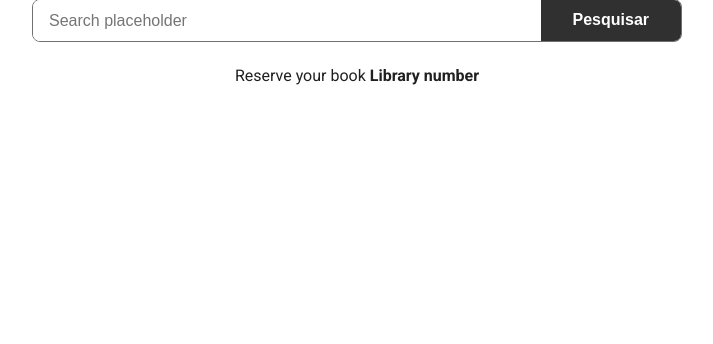
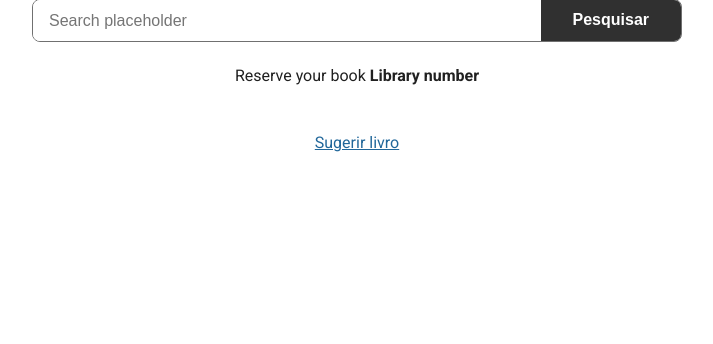
Before and after one commit to PJI240-001-109/projeto_integrador, a Django app: page / in a window 1280 px wide. Shown: the part 96-440 px from the top of the page, without its empty margins (283-996 px from the left). Run offline with Django 3.2, Linux system fonts and the light colour scheme.

Commit message:
Adding form link

```diff
--- a/books/templates/partials/_footer.html
+++ b/books/templates/partials/_footer.html
@@ -1 +1,3 @@
-<footer></footer>
+<footer class="text-center" style="padding-top: 50px">
+  <a href="https://docs.google.com/forms/d/1RHrs5zm8sFLoaWMrRD9FxOLHJFtxg-imknh5TB6GaTw/edit">Sugerir livro</a>
+</footer>
```
